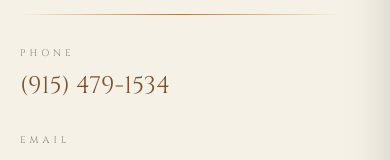
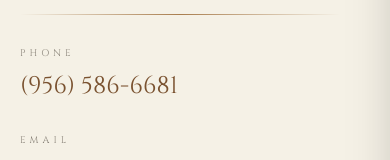
Before and after one commit to bonalti1/ranchlandgroup, a Next.js app: page /contact in a window 390 px wide. Shown: the part 573-733 px from the top of the page. Built offline with nearby package versions, Linux system fonts and the light colour scheme.

Commit message:
Update main phone number to the verified business line
Site-wide contact is now (956) 586-6681.

Co-Authored-By: Claude Fable 5 <noreply@anthropic.com>
Claude-Session: https://claude.ai/code/session_01BKDv7M18DeE3P1E6iP1Rnk

```diff
--- a/src/data/site.ts
+++ b/src/data/site.ts
@@ -10,8 +10,8 @@ export const site = {
     "Ranch Land Group is South Texas' ranch and land brokerage — hunting " +
     "ranches, recreational land, and legacy properties from the Golden " +
     "Triangle to the Rio Grande.",
-  phone: "(915) 479-1534",
-  phoneHref: "tel:+19154791534",
+  phone: "(956) 586-6681",
+  phoneHref: "tel:+19565866681",
   email: "cristo@ranchlandgroup.com",
   website: "ranchlandgroup.com",
   address: "McAllen, Texas",
```
